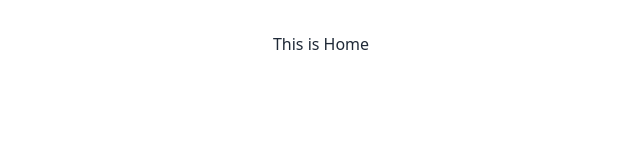
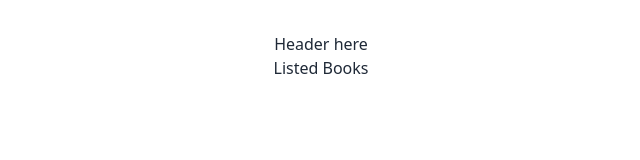
Before and after one commit to Abrarulctg/book-vibe, a React (Vite) app: page /listed-books in a window 1280 px wide. Shown: the top 160 px of the page, without its empty margins (319-959 px from the left). Built offline with nearby package versions, Linux system fonts and the light colour scheme.

Commit message:
added route basic setup

```diff
--- a/src/components/ErrorPage/ErrorPage.jsx
+++ b/src/components/ErrorPage/ErrorPage.jsx
@@ -1,10 +1,16 @@
+import { Link, useRouteError } from "react-router-dom";
 
 const ErrorPage = () => {
+    const error = useRouteError();
+    console.log(error)
     return (
         <div>
-            <h1 className="text-6xl">Opss!</h1>
-            <h2 className="text-5xl">404</h2>
-            <h2 className="text-4xl">Page Not Found!</h2>
+            <h1 className="text-5xl">Oops!</h1>
+            <p className="text-4xl">
+                <i>{error.status} {error.statusText || error.message}</i>
+            </p>
+            <p className="text-3xl">{error.data}</p>
+            <Link className="btn btn-success text-bold text-white" to='/'>Go Home</Link>
         </div>
     );
 };
--- /dev/null
+++ b/src/components/Header.jsx/Header.jsx
@@ -0,0 +1,11 @@
+
+
+const Header = () => {
+    return (
+        <div>
+            <h1>Header here</h1>
+        </div>
+    );
+};
+
+export default Header;
--- a/src/components/PageToRead/PageToRead.jsx
+++ b/src/components/PageToRead/PageToRead.jsx
@@ -1,4 +1,3 @@
-import React from 'react';
 
 const PageToRead = () => {
     return (
--- a/src/components/Root/Root.jsx
+++ b/src/components/Root/Root.jsx
@@ -1,10 +1,13 @@
+import { Outlet } from "react-router-dom";
+import Header from "../Header.jsx/Header";
 import Home from "../Home/Home";
 
 
 const Root = () => {
     return (
         <div>
-            <Home></Home>
+            <Header></Header>
+            <Outlet></Outlet>
         </div>
     );
 };
--- a/src/main.jsx
+++ b/src/main.jsx
@@ -23,6 +23,10 @@ const router = createBrowserRouter([
         element: <Home></Home>
       },
       {
+        path: "/home",
+        element: <Home></Home>
+      },
+      {
         path: '/listed-books',
         element: <ListedBooks></ListedBooks>
       },
```
